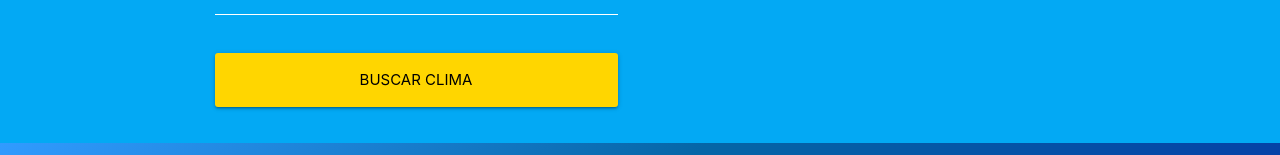
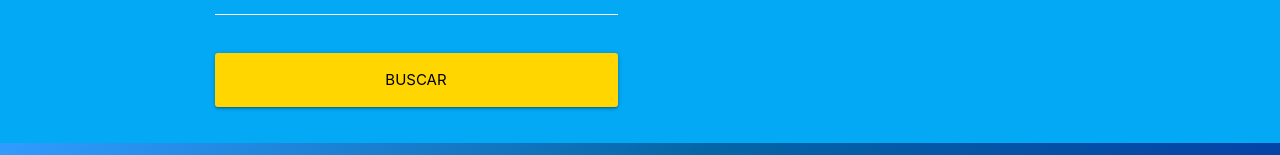
Before and after one commit to militroncho7/clima, a React (Create React App) app: page / in a window 1280 px wide. Shown: the part 239-394 px from the top of the page. Built offline with nearby package versions, Linux system fonts and the light colour scheme.

Commit message:
add proptypes

```diff
--- a/src/App.js
+++ b/src/App.js
@@ -46,6 +46,7 @@ function App() {
 
     }
     consultarAPI();
+    //eslint-disable-next-line
   }, [consultar]);
 
   let componente;
--- a/src/components/Clima.js
+++ b/src/components/Clima.js
@@ -1,4 +1,5 @@
 import React from 'react';
+import PropTypes from 'prop-types';
 
 const Clima = ({resultado}) => {
 
@@ -28,4 +29,8 @@ const Clima = ({resultado}) => {
     );
 }
 
+Clima.propTypes = {
+    resultado: PropTypes.object.isRequired
+}
+
 export default Clima;
--- a/src/components/Error.js
+++ b/src/components/Error.js
@@ -1,4 +1,5 @@
 import React from 'react';
+import PropTypes from 'prop-types';
 
 const Error = ({mensaje}) => {
     return (
@@ -6,4 +7,8 @@ const Error = ({mensaje}) => {
         );
 };
 
+Error.propTypes = {
+    mensaje: PropTypes.string.isRequired
+}
+
 export default Error;
--- a/src/components/Formulario.js
+++ b/src/components/Formulario.js
@@ -1,5 +1,6 @@
 import React, { useState } from 'react';
 import Error from './Error';
+import PropTypes from 'prop-types';
 
 const Formulario = ({busqueda, guardarBusqueda, guardarConsultar}) => {
 
@@ -73,7 +74,7 @@ const Formulario = ({busqueda, guardarBusqueda, guardarConsultar}) => {
             <div className="input-field col s12">
                 <input
                     type="submit"
-                    value="Buscar Clima"
+                    value="Buscar"
                     className="waves-effect waves-light btn-large btn-block yellow accent-4"
                 />
             </div>
@@ -81,4 +82,10 @@ const Formulario = ({busqueda, guardarBusqueda, guardarConsultar}) => {
     );
 }
 
+Formulario.propTypes = {
+    busqueda: PropTypes.object.isRequired,
+    guardarBusqueda: PropTypes.func.isRequired,
+    guardarConsultar: PropTypes.func.isRequired
+}
+
 export default Formulario;
--- a/src/components/Header.js
+++ b/src/components/Header.js
@@ -1,7 +1,7 @@
 import React from 'react';
 import Logo from './Logo';
 
-const Header = ({titulo}) => {
+const Header = () => {
     return (
         <nav>
             <div className="nav-wrapper light-blue darken-2">
```
Also changed, not shown: 1 other file (tests, documents, lock files or other folders).
